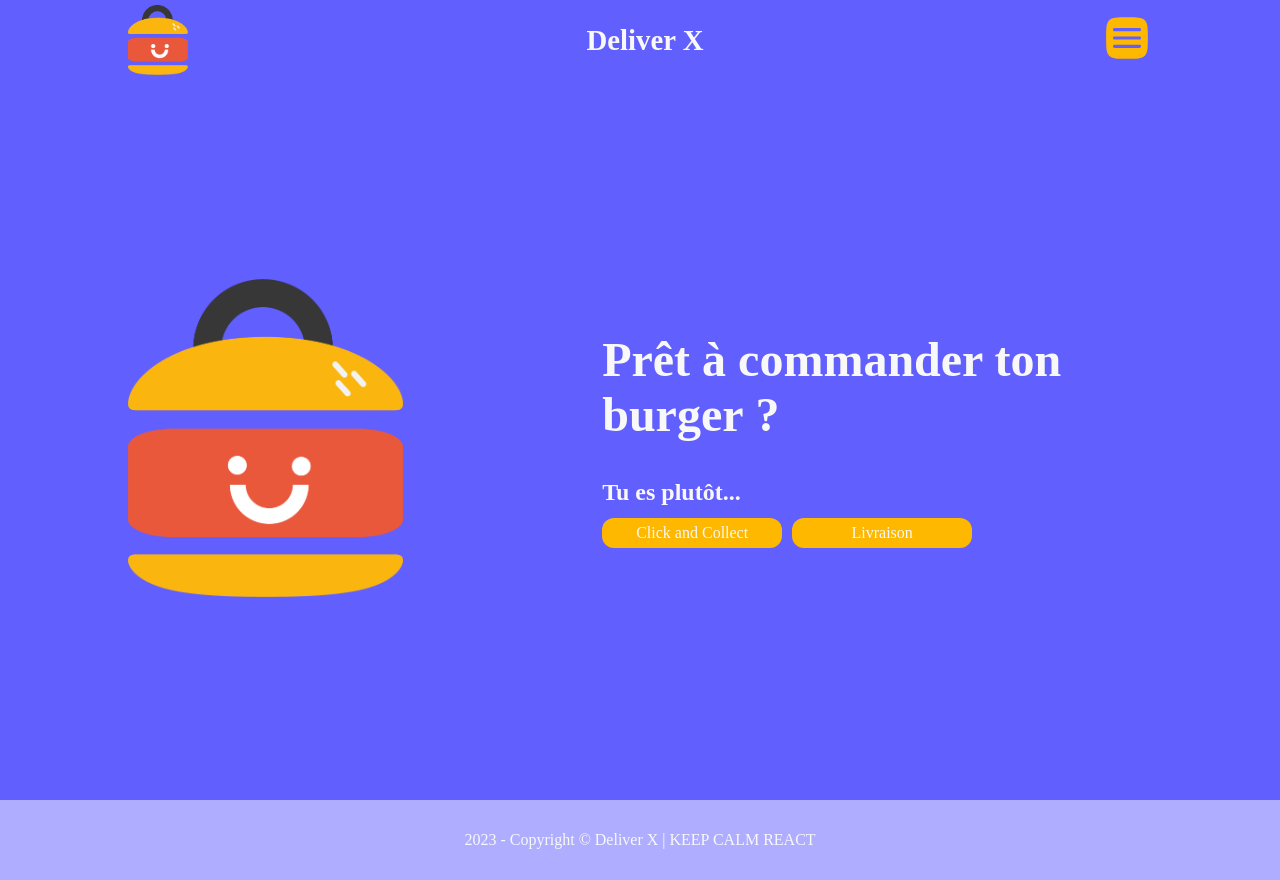
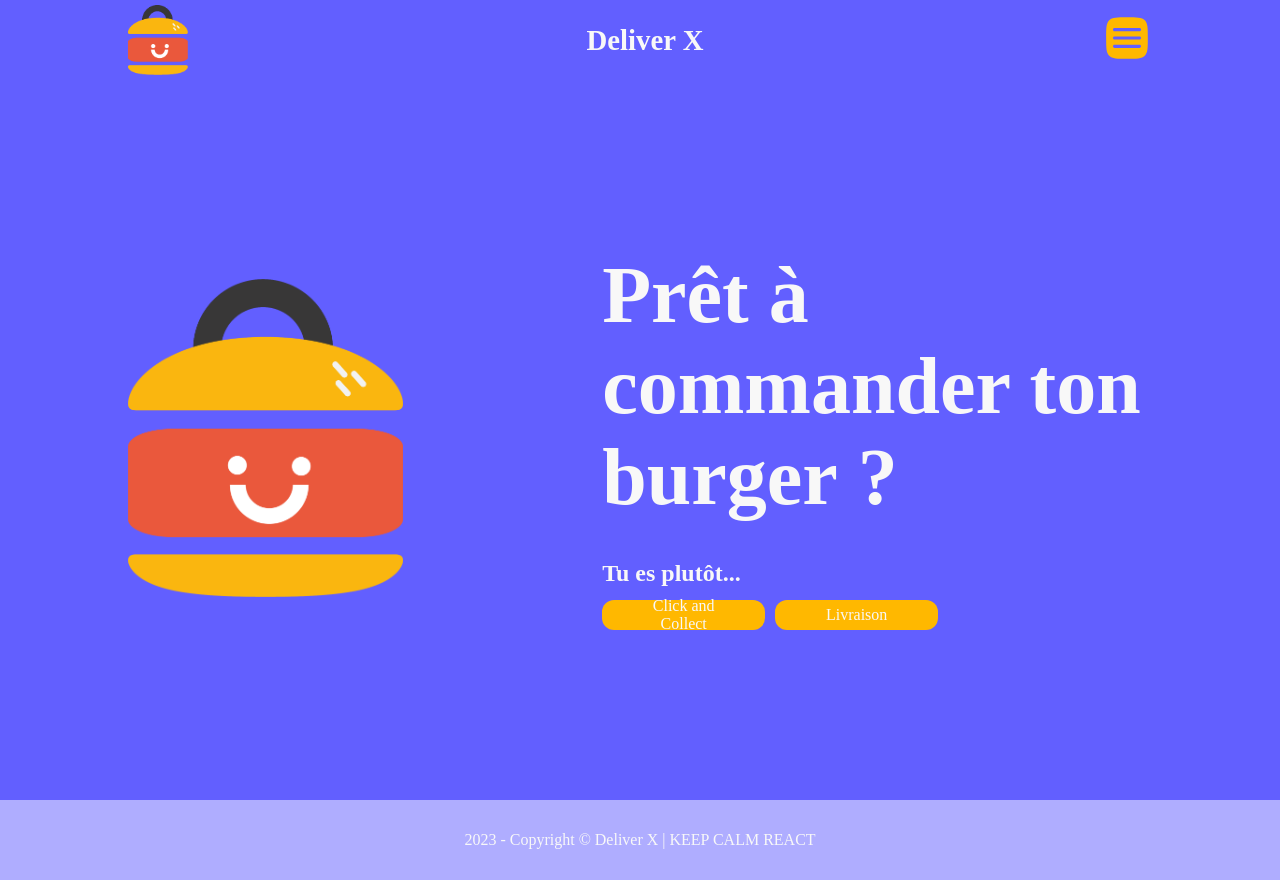
Before and after one commit to s-moreau00/Deliver-X, a React (Vite) app in the folder frontend/: page / in a window 1280 px wide. Built offline with nearby package versions, Linux system fonts and the light colour scheme; a web font is replaced by a local one.

Commit message:
maj US6.3 correction CSS

```diff
--- a/frontend/src/App.css
+++ b/frontend/src/App.css
@@ -16,6 +16,7 @@
   padding: 0;
   font-family: var(--fonts);
   color: var(--light-color);
+  /* transition: all 0.3s ease-in-out; */
   /* transition: all 0.3s ease-in-out; */
 }
 
@@ -40,6 +41,7 @@ main {
   padding: 1rem;
 }
 
+
 main > section > * {
   padding: 0.3rem 0;
 }
@@ -47,7 +49,9 @@ main > section > * {
 .main-App-h1 {
   font-size: 3rem;
   font-weight: 900;
+
 }
+
 .btn-cod {
   display: flex;
   align-items: center;
@@ -55,9 +59,11 @@ main > section > * {
   background-color: var(--second-color);
   color: var(--light-color);
   font-size: 1rem;
+  font-size: 1rem;
   border-radius: 12px;
   border: 0px;
   padding: 5px 30px;
+  width: 180px;
   width: 180px;
   height: 30px;
   flex-shrink: 0;
@@ -84,6 +90,11 @@ main > section > * {
     flex: 1.2;
     margin: auto;
   }
+
+    .main-App-h1 {
+      font-size: 5rem;
+
+    }
   .container-logo {
     order: -1;
     flex: 1;
--- a/frontend/src/components/Cest-parti/cestparti.css
+++ b/frontend/src/components/Cest-parti/cestparti.css
@@ -2,7 +2,7 @@
   display: flex;
   flex-direction: row;
   justify-content: flex-end;
-  width: 300px;
+max-width: 42ch;
   margin-top: 1rem;
 }
 
--- a/frontend/src/components/Cities/Cities.css
+++ b/frontend/src/components/Cities/Cities.css
@@ -11,15 +11,33 @@
   padding: 1.5rem 0 0.5rem 0;
 }
 
+.cities {
+      display: flex;
+      flex-wrap: wrap;
+      max-width: 42ch;
+      gap:10px
+    }
+
 .btn-cities {
+  flex-grow: 1;
+  max-width: 200px ;
   color: var(--light-color);
   border-radius: 12px;
   background: #c6c5ff;
   font-size: 1rem;
   padding: 5px 30px;
+    border: 1px solid transparent;
+  width: fit-content;
+}
+
+.btn-cities-selected {
+  color: var(--light-color);
+  border-radius: 12px;
+  background-color: var(--main-color);
+  font-size: 1rem;
+  padding: 5px 30px;
   margin: 0 10px 10px 0;
-  border: none;
-  /**/
+  border: 1px solid var(--light-color);
   width: fit-content;
 }
 
@@ -33,3 +51,24 @@
   outline: 1px solid var(--lightmain-color);
   outline-offset: 5px;
 }
+
+
+
+@media (max-width: 430px) {
+  .cities {
+    display: flex;
+    flex-wrap: wrap;
+  }
+
+    .btn-cities {
+      flex-grow: 1;
+      color: var(--light-color);
+      border-radius: 12px;
+      background: #c6c5ff;
+      font-size: 1rem;
+      padding: 5px 30px;
+      margin: 0 10px 10px 0;
+      border: 1px solid transparent;
+      width: fit-content;
+    }
+}
--- a/frontend/src/components/Cities/Cities.jsx
+++ b/frontend/src/components/Cities/Cities.jsx
@@ -1,7 +1,7 @@
 /* eslint-disable no-unused-vars */
 /* eslint-disable react/prop-types */
 /* eslint-disable react/no-array-index-key */
-import React, { useEffect, useState } from "react";
+import React, { useState } from "react";
 import "./Cities.css";
 import ListRestaurants from "../ListRestaurants/ListRestaurants";
 
--- a/frontend/src/components/ClickOrDeliver/ClickOrDeliver.css
+++ b/frontend/src/components/ClickOrDeliver/ClickOrDeliver.css
@@ -1,7 +1,9 @@
 .btnClickDeliver {
   display: flex;
   gap: 10px;
+  max-width: 42ch;
 }
+
 
 .clickCollect-selected,
 .deliver-selected {
@@ -14,7 +16,6 @@
   border-radius: 12px;
   border: 0px;
   padding: 5px 30px;
-  width: 180px;
   height: 30px;
   flex-shrink: 0;
 }
@@ -25,11 +26,19 @@
 
 .btn-cod:active,
 .deliver-selected:active,
-clickCollect-selected:active {
+.clickCollect-selected:active {
   outline: 1px solid var(--second-light);
   outline-offset: 5px;
 }
 
+.button-width {
+  width: 100%;
+  flex: 1;
+}
+
+
+
+
 .deliverH2 {
   padding: 2rem 0 0.5rem 0;
 }
--- a/frontend/src/components/ClickOrDeliver/ClickOrDeliver.jsx
+++ b/frontend/src/components/ClickOrDeliver/ClickOrDeliver.jsx
@@ -28,14 +28,20 @@ export default function ClickOrDeliver({ restaurant }) {
       <section className="btnClickDeliver">
         <button
           type="button"
-          className={clickCollect ? "clickCollect-selected" : "btn-cod"}
+          className={
+            clickCollect
+              ? "clickCollect-selected button-width"
+              : "btn-cod button-width"
+          }
           onClick={handleClickCollect}
         >
           Click and Collect
         </button>
         <button
           type="button"
-          className={deliver ? "deliver-selected" : "btn-cod"}
+          className={
+            deliver ? "deliver-selected button-width" : "btn-cod button-width"
+          }
           onClick={handleDeliver}
         >
           Livraison
--- a/frontend/src/components/ListRestaurants/ListRestaurants.css
+++ b/frontend/src/components/ListRestaurants/ListRestaurants.css
@@ -11,8 +11,8 @@
 }
 
 .dropdown {
-  width: 300px;
-  border-radius: 10px;
+max-width: 42ch;
+border-radius: 10px;
   box-shadow: 0 10px 25px rgba(0, 0, 0, 0.1);
   background-color: var(--light-color);
 }
@@ -28,7 +28,7 @@
   justify-content: space-between;
   align-items: center;
   color: var(--dark-color);
-}
+ }
 
 .dropdown-body {
   padding: 5px;
--- a/frontend/src/components/ListRestaurants/ListRestaurants.jsx
+++ b/frontend/src/components/ListRestaurants/ListRestaurants.jsx
@@ -1,3 +1,4 @@
+/* eslint-disable react/prop-types */
 /* eslint-disable react/prop-types */
 /* eslint-disable react/self-closing-comp */
 /* eslint-disable jsx-a11y/label-has-associated-control */
```
